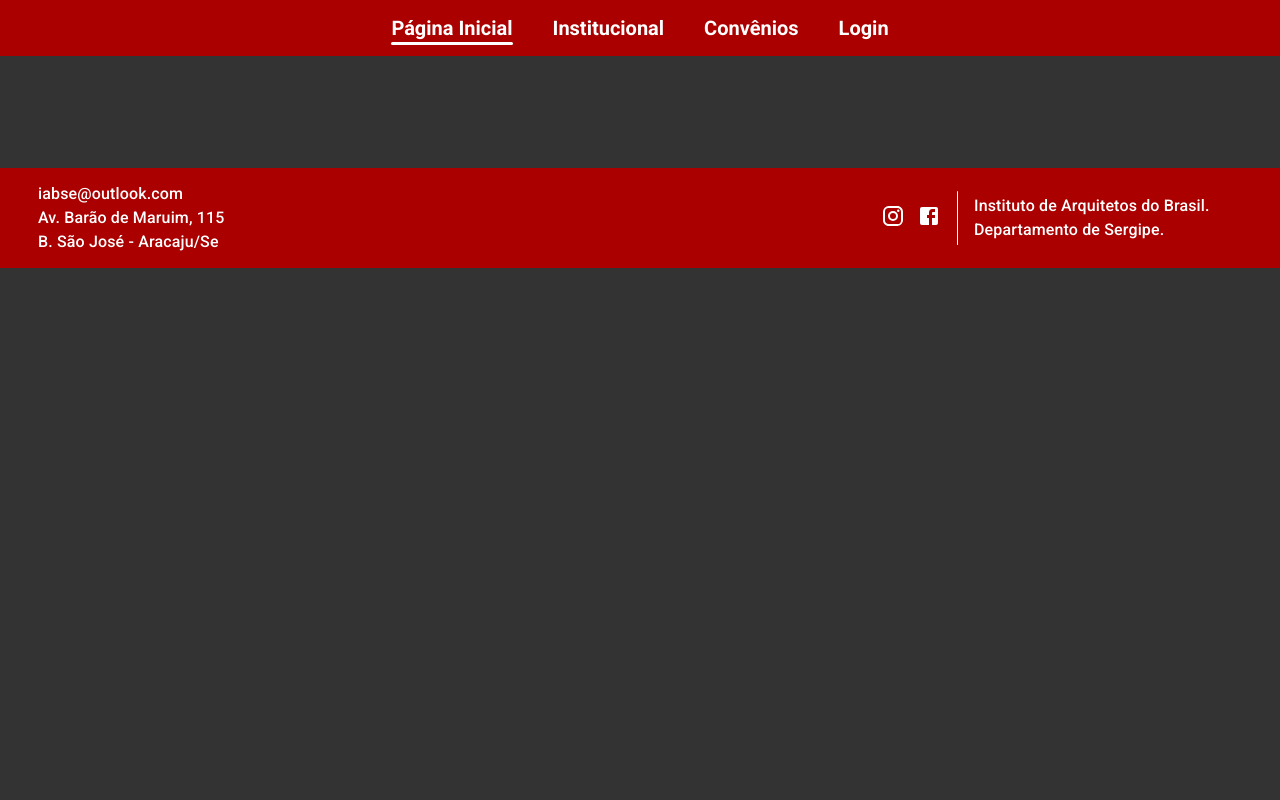
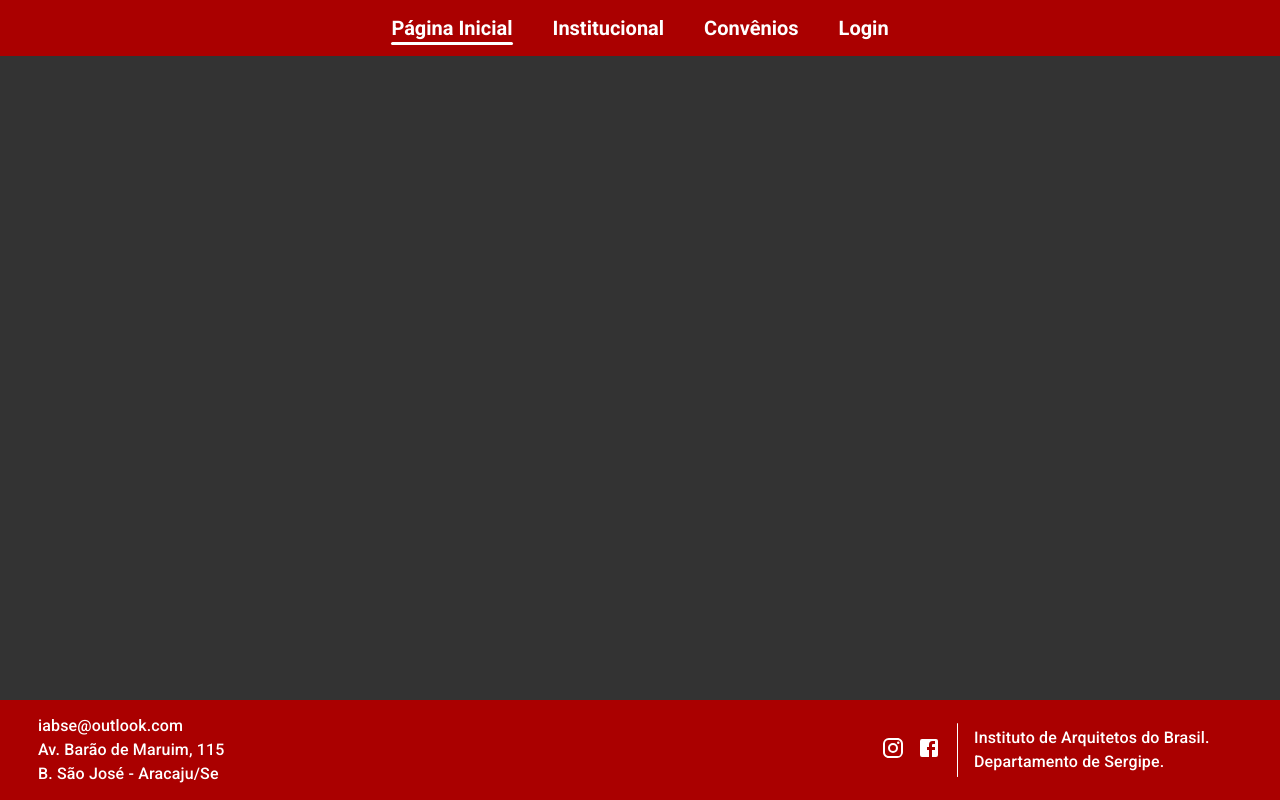
Before and after one commit to iaZe/iab-carteirinha, a React (Vite) app in the folder node/: page / in a window 1280 px wide. Built offline with nearby package versions, Linux system fonts and the light colour scheme.

Commit message:
fix: Layout styles

```diff
--- a/node/src/components/Layout.tsx
+++ b/node/src/components/Layout.tsx
@@ -1,4 +1,4 @@
-import { Box } from "@mui/material";
+import { Box, Container } from "@mui/material";
 import { ReactNode, useEffect, useState } from "react";
 import { Navbar } from "./Navbar";
 import { Footer } from "./Footer";
@@ -20,18 +20,19 @@ export function Layout({ children }: LayoutProps) {
         }
       }, [toggleMenu]);
     return (
-        <Box>
+        <Box
+          sx={{ minHeight: "100vh", display: "flex", flexDirection: "column" }}
+        >
             <Navbar isMenuOpen={toggleMenu} />
             <MenuButton isMenuOpen={toggleMenu} handleToggleMenu={()=> setToggleMenu(!toggleMenu)} />
-            <Box sx={{
-                maxWidth: "75rem",
-                mx: "auto",
+            <Container sx={{
+                flexGrow: 1,
                 py: "3.5rem",
                 "@media (max-width: 600px)": {
                 paddingTop: "0",
-                paddingBottom: "2rem"
+                paddingBottom: "2rem",
                 },
-            }}>{children}</Box>
+            }}>{children}</Container>
             <Footer/>
         </Box>
     );
```
